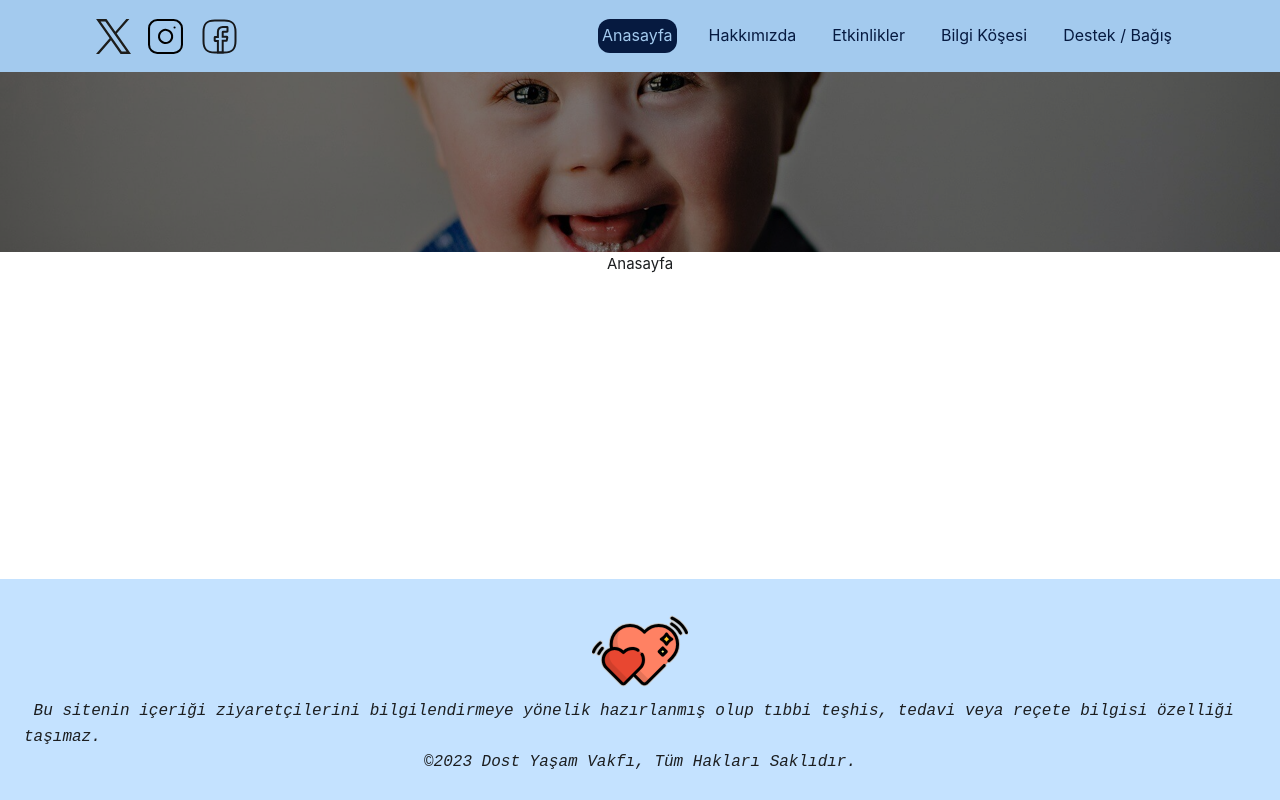
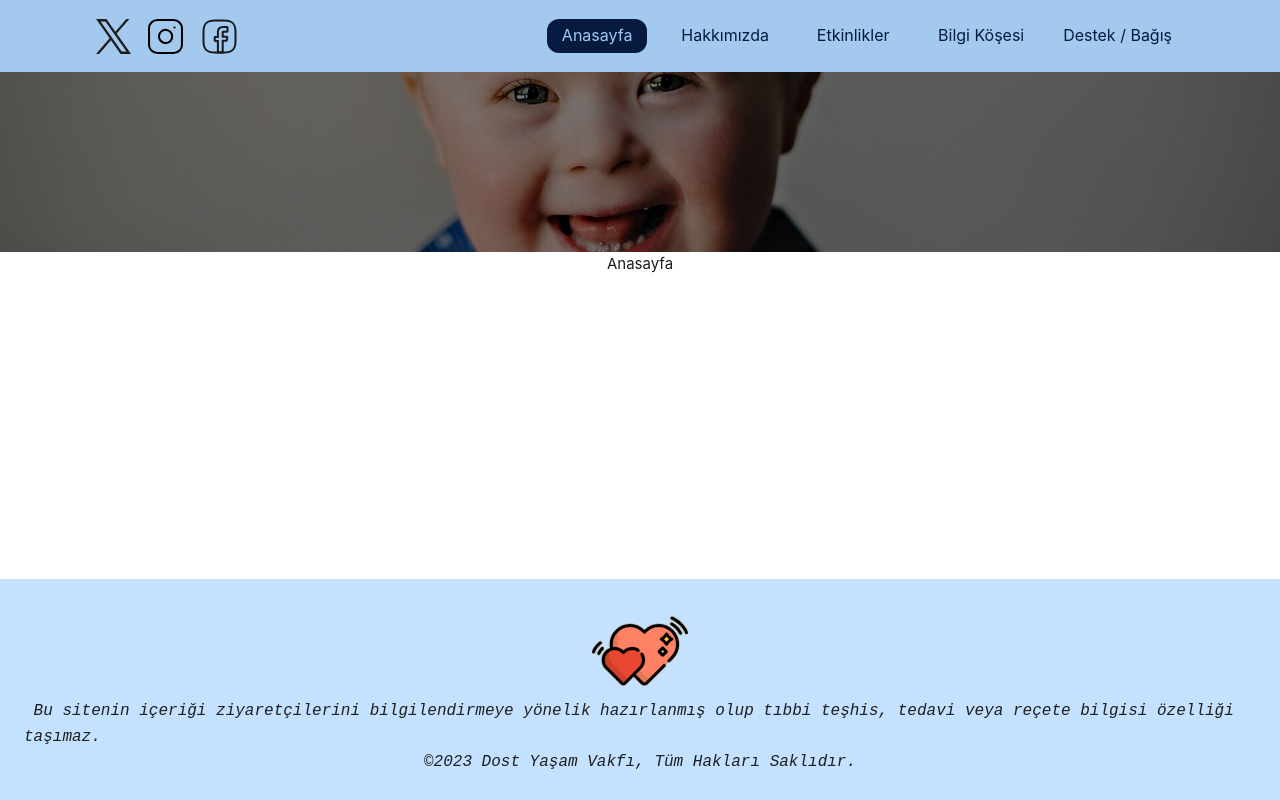
Before and after one commit to sametbirol/dost-yasam-vakfi, a Vue app: page / in a window 1280 px wide. Built offline with nearby package versions, Linux system fonts and the light colour scheme; a web font is replaced by a local one.

Commit message:
exact active to active class

```diff
--- a/src/layouts/RouterList.vue
+++ b/src/layouts/RouterList.vue
@@ -1,16 +1,17 @@
 <template>
     <div class="routers">
-        <RouterLink exact-active-class="exact-active" to="/">Anasayfa</RouterLink>
-        <RouterLink exact-active-class="exact-active" to="/hakkimizda">Hakkımızda</RouterLink>
-        <RouterLink exact-active-class="exact-active" to="/etkinlikler">Etkinlikler</RouterLink>
-        <RouterLink exact-active-class="exact-active" to="/bilgi-kosesi">Bilgi Köşesi</RouterLink>
-        <RouterLink exact-active-class="exact-active" to="/bagis-yap">Destek / Bağış</RouterLink>
+        <RouterLink active-class="exact-active" to="/">Anasayfa</RouterLink>
+        <RouterLink active-class="exact-active" to="/hakkimizda">Hakkımızda</RouterLink>
+        <RouterLink active-class="exact-active" to="/etkinlikler">Etkinlikler</RouterLink>
+        <RouterLink active-class="exact-active" to="/bilgi-kosesi">Bilgi Köşesi</RouterLink>
+        <RouterLink active-class="exact-active" to="/bagis-yap">Destek / Bağış</RouterLink>
     </div>
 </template>
 <style scoped>
-.routers>* {
+.routers>a {
     padding: 8px;
     margin: 16px;
+    min-width: 100px;
 }
 
 .routers {
```
